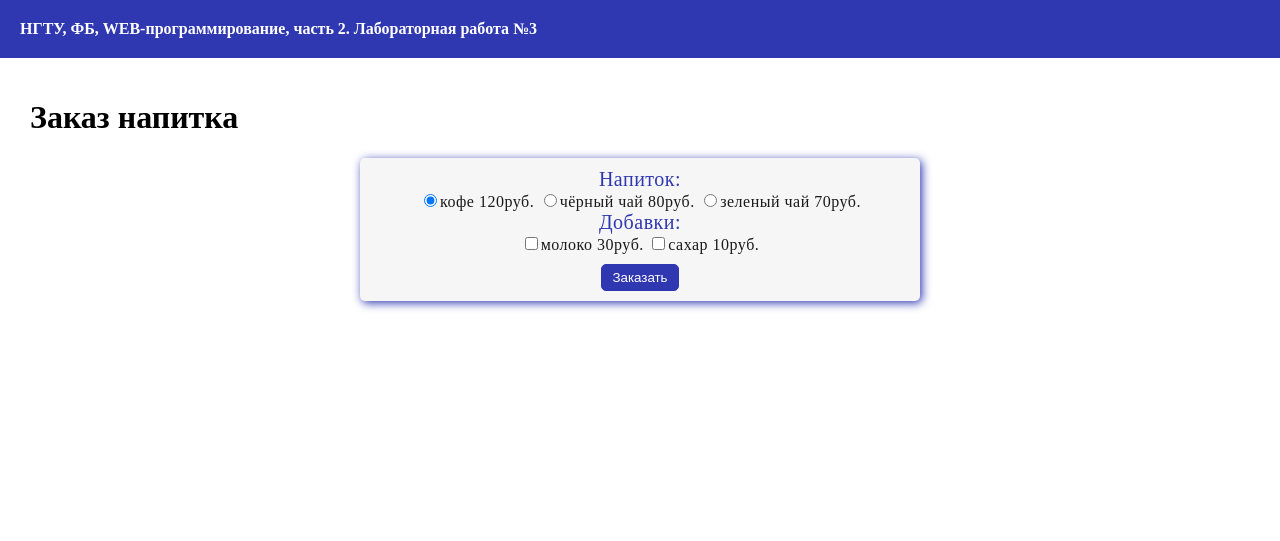
After one commit to kkapinoss/web-program-labs-2, a Flask app: page /lab3/order in a window 1280 px wide. The commit adds this page. Shown: the top 541 px of the page. Run offline with Flask 3, Linux system fonts and the light colour scheme.

Commit message:
Заказ напитка

```diff
--- a/lab3.py
+++ b/lab3.py
@@ -19,3 +19,34 @@ def form1():
         errors['age'] = 'Заполните поле!'
     sex = request.args.get('sex')
     return render_template('form1.html', user=user, age=age, sex=sex, errors=errors)
+
+
+#Заказ напитка
+@lab3.route('/lab3/order')
+def order():
+    return render_template('order.html')
+
+
+@lab3.route('/lab3/pay')
+def pay():
+		price = 0
+		drink = request.args.get('drink')
+		if drink == 'cofee':
+				price = 120
+		elif drink == 'black-tea':
+				price = 80
+		else:
+				price = 70
+
+		# Добавка молока и сахара
+		if request.args.get('milk') == 'on':
+				price += 30
+		if request.args.get('sugar') == 'on':
+				price += 10
+
+		return render_template('pay.html', price = price)
+
+
+@lab3.route('/lab3/success')
+def success():
+    return render_template('success.html')
--- a/static/main.css
+++ b/static/main.css
@@ -29,3 +29,62 @@ footer{
 	left: 0;
 	right: 0;
 }
+
+.error {
+	color: red;
+}
+
+.pay {
+	max-width: 200px;
+	background-color: rgb(246, 246, 246);
+	color: rgb(47, 56, 177);
+	border-radius: 5px;
+	box-shadow: 2px 2px 10px rgb(47, 56, 177);
+	margin: 0 auto;
+	padding: 10px 30px;
+	text-align: center;
+	letter-spacing: 0.5px;
+}
+
+.pay_massage {
+	max-width: 500px;
+	background-color: rgb(246, 246, 246);
+	color: rgb(47, 177, 101);
+	border-radius: 5px;
+	box-shadow: 2px 2px 10px rgb(47, 56, 177);
+	margin: 0 auto;
+	padding: 10px 30px;
+	text-align: center;
+	letter-spacing: 0.5px;
+}
+
+.pay_change {
+	max-width: 500px;
+	background-color: rgb(246, 246, 246);
+	color: rgb(26, 26, 26);
+	border-radius: 5px;
+	box-shadow: 2px 2px 10px rgb(47, 56, 177);
+	margin: 0 auto;
+	padding: 10px 30px;
+	text-align: center;
+	letter-spacing: 0.5px;
+}
+
+.pay_text {
+	font-size: 20px;
+	color: rgb(47, 56, 177);
+}
+
+a {
+	color: rgb(0, 17, 255);
+	text-decoration: none;
+}
+
+.pay_btn {
+	color: rgb(255, 255, 255);
+	margin-top: 10px;
+	background-color: rgb(47, 56, 177);
+	border-radius: 5px;
+	padding: 5px 10px;
+	border: 1px solid rgb(47, 56, 177);
+}
--- a/templates/lab3.html
+++ b/templates/lab3.html
@@ -9,5 +9,8 @@
         <li>
             <a href="/lab3/form1">Форма</a>
         </li>
+				<li>
+					<a href="/lab3/order">Заказ напитка</a>
+				</li>
     </ol>
 {% endblock %}
--- /dev/null
+++ b/templates/order.html
@@ -0,0 +1,32 @@
+{% extends "base.html" %}
+
+{% block lab %} Лабораторная работа №3 {% endblock %}
+
+{% block main %}
+	<h1>Заказ напитка</h1>
+
+	<form action="/lab3/pay" class="pay_change">
+		<div class="pay_text">Напиток:</div>
+		<label>
+			<input type="radio" value="cofee" name="drink" checked>кофе 120руб.
+		</label>
+		<label>
+			<input type="radio" value="black-tea" name="drink">чёрный чай 80руб.
+		</label>
+		<label>
+			<input type="radio" value="green-tea" name="drink">зеленый чай 70руб.
+		</label>
+
+		<div class="pay_text">Добавки:</div>
+		<label>
+			<input type="checkbox" name="milk">молоко 30руб.
+		</label>
+		<label>
+			<input type="checkbox" name="sugar">сахар 10руб.
+		</label>
+
+		<div>
+			<button type="submit" class="pay_btn">Заказать</button>
+		</div>
+	</form>
+{% endblock %}
```
Also changed, not shown: templates/pay.html (added, +35 -0 lines), templates/success.html (added, +12 -0 lines).
